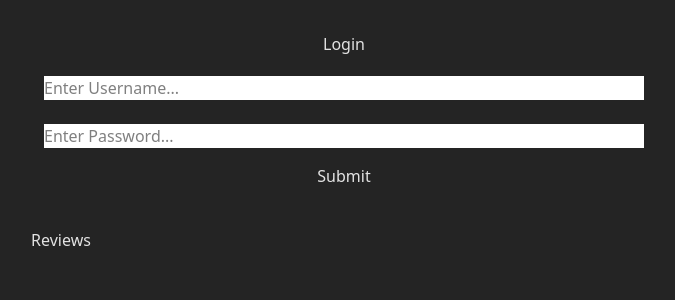
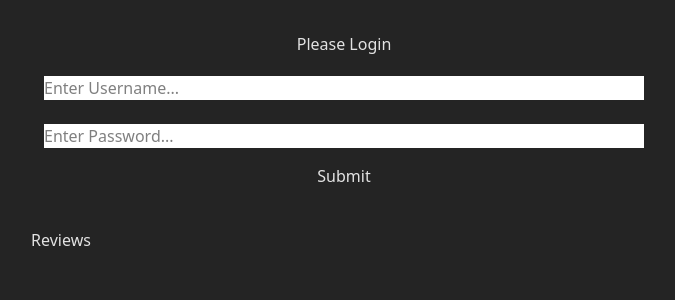
Before and after one commit to kevinneyer/biergarten-typescript, a React (Vite) app: page /beers/1 in a window 1280 px wide. Shown: the top 300 px of the page, without its empty margins (296-971 px from the left). Built offline with nearby package versions, Linux system fonts and the light colour scheme; no server answers.

Commit message:
add props to login component

```diff
--- a/src/components/Login.tsx
+++ b/src/components/Login.tsx
@@ -1,7 +1,12 @@
 import React from 'react';
 import { useState } from 'react';
 
-const Login = () => {
+interface LoginProps {
+    setUser: (user: LoginResponseInterface) => void;
+    currentUser: UserInterface;
+}
+
+const Login = ({ setUser, currentUser }: LoginProps) => {
     const [username, setUsername] = useState<string | null>(null);
     const [password, setPassword] = useState<string | null>(null);
 
@@ -27,12 +32,14 @@ const Login = () => {
             })
         })
         .then(res => res.json())
-        .then(data => console.log(data))
+        .then(data => {
+            setUser(data);
+        })
     };
 
     return (
         <div className="flex flex-col items-center">
-            Login
+            { currentUser?.username ?? 'Please Login' }
             <form className="w-[600px] flex flex-col gap-4 mt-5" onSubmit={loginHandler}>
                 <div className='text-black flex flex-col gap-6'>
                     <input className='bg-white' type="text" placeholder="Enter Username..." onChange={handleUsernameChange} />
--- /dev/null
+++ b/src/config.js
@@ -0,0 +1 @@
+export const API = process.env.REACT_APP_API_BASE_URL;
--- a/src/containers/HomeContainer.tsx
+++ b/src/containers/HomeContainer.tsx
@@ -7,9 +7,39 @@ import { useState, useEffect } from 'react';
 const HomeContainer = () => {
     const [currentUser, setCurrentUser] = useState<UserInterface | null>(null);
 
+    useEffect(() => {
+        const token = localStorage.token;
+        if (token) {
+            fetch('http://localhost:3001/api/v1/auto_login', {
+                headers: {
+                    "Authorization": token
+                }
+            })
+            .then(res => res.json())
+            .then(data => {
+                if (data.errors) {
+                    alert(data.errors);
+                }
+                else {
+                    setCurrentUser(data);
+                }
+            })
+        }
+    }, []);
+
+    const setUser = (response: LoginResponseInterface): void => {
+        setCurrentUser(response.user);
+        localStorage.token = response.token;
+    };
+
+    // const logoutUser = () => {
+    //     setCurrentUser(null);
+    //     localStorage.removeItem('token');
+    // };
+
     return (
         <>
-            <Login />
+            <Login setUser={setUser} currentUser={currentUser} />
             <BrowserRouter>
                 <Routes>
                     <Route path='/beers' element={<BeersContainer />} />
--- a/src/typings/global.d.ts
+++ b/src/typings/global.d.ts
@@ -20,6 +20,11 @@ declare global {
         image: string;
         username: string;
     }
+
+    interface LoginResponseInterface {
+        user: UserInterface;
+        token: string;
+    }
 };
 
 export {};
```
